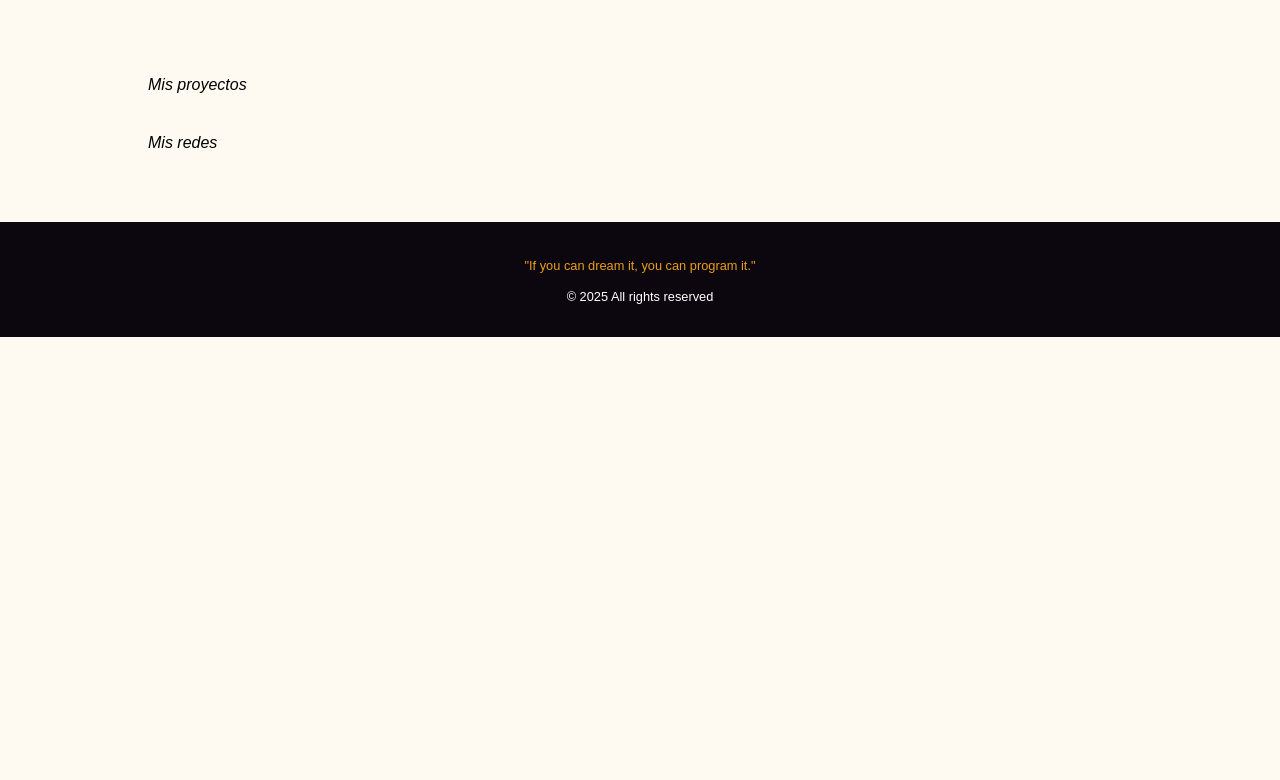
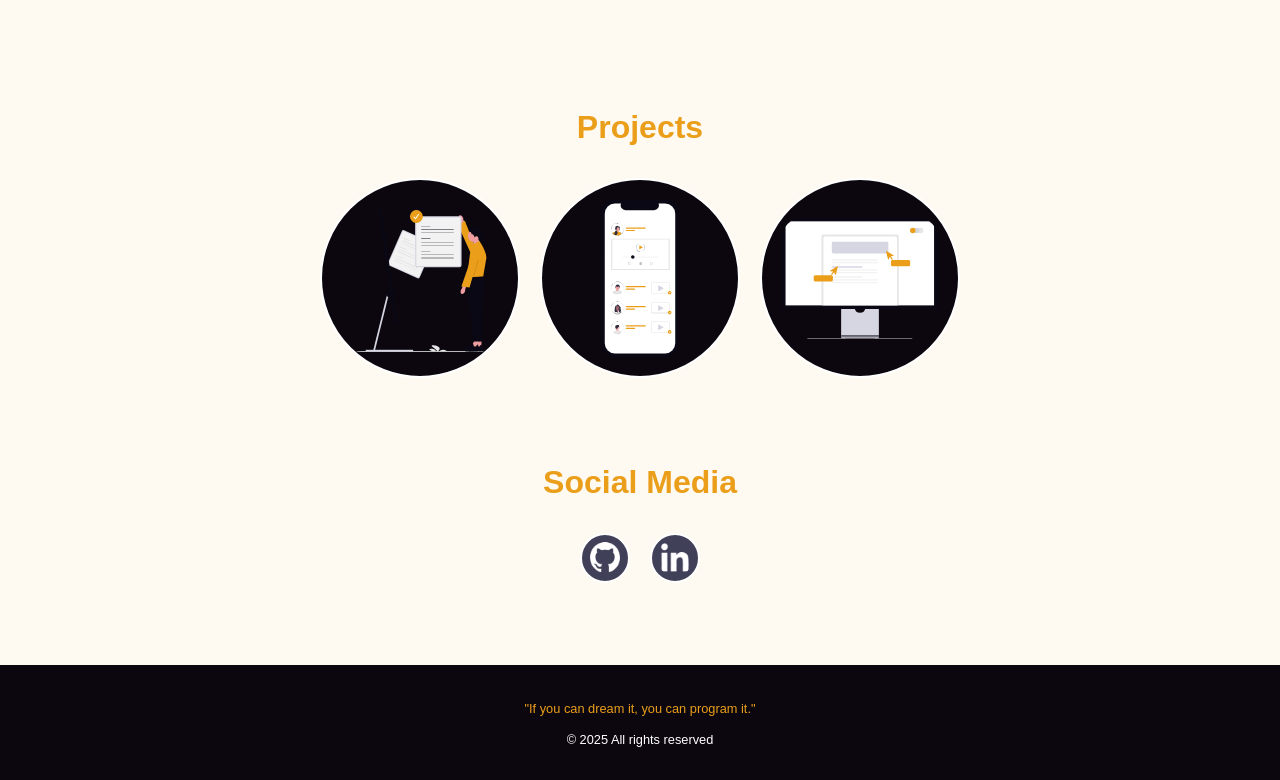
Before and after one commit to BrianSotalin/bee-10.com, a plain HTML site: page index.html in a window 1280 px wide. Shown: the part 1268-2048 px from the top of the page. Before the commit the page ends 1605 px from the top, so only its background shows below. Drawn offline with Linux system fonts and the light colour scheme; a web font is replaced by a local one.

Commit message:
Add more features

```diff
--- a/index.html
+++ b/index.html
@@ -18,13 +18,13 @@
     <!-- Barra de navegación -->
     <nav class="navbar" id="navbar">
         <ul>
-            <li><a href="#">Home</a></li>
+            <li><a href="#home">Home</a></li>
             <li><a href="#about">About me</a></li>
             <li><a href="#projects">Projects</a></li>
             <li><a href="#social-media">Social Media</a></li>
         </ul>
     </nav>
-    <div class="contenedor-spline">
+    <div class="contenedor-spline" id="home">
         <iframe src="https://my.spline.design/claritystream-RksFBNrwICDirumWkDrzkmXM/" allowfullscreen></iframe>
     </div>
 
@@ -57,11 +57,29 @@
     </div>
 
     <div class="container" id="projects">
-        <i>Mis proyectos</i>
+        <h1>Projects</h1>
+        <div class="circle-row">
+            <a href="https://api-turismo.bee-10.com/" target="_blank">
+                <div class="circle" data-type="api"></div>
+                </a>
+
+            <div class="circle" data-type="app"></div>
+            <div class="circle" data-type="web"></div>
+        </div>
     </div>
 
     <div class="container" id="social-media">
-        <i>Mis redes</i>
+        <h1>Social Media</h1>
+        <div class="circle-row">
+            <a href="https://github.com/BrianSotalin" target="_blank">
+                <div class="circle"><img src="images/github-logo-48.png" alt="Github"></div>
+            </a>
+
+            <a href="https://www.linkedin.com/in/daniel-sotalin-5031ba169/" target="_blank">
+                <div class="circle"><img src="images/linkedin-logo-48.png" alt="Linkedin"></div>
+            </a>
+
+        </div>
     </div>
     <a href="#" class="btn-up" id="btnUp" title="Volver arriba">
         <img src="images/up.png" alt="Ver más">
--- a/scripts.js
+++ b/scripts.js
@@ -14,3 +14,47 @@ const btn = document.getElementById('btnUp');
       btn.style.display = 'none';
     }
   };
+ //cargar imagenes dinamicamente dependiendo de su data-type
+  const circles = document.querySelectorAll('#projects .circle');
+
+  circles.forEach(circle => {
+    const type = circle.dataset.type;
+    let imgSrc = '';
+
+    switch(type) {
+      case 'app':
+        imgSrc = 'images/mobile.svg';
+        break;
+      case 'web':
+        imgSrc = 'images/web.svg';
+        break;
+      case 'api':
+        imgSrc = 'images/api-rest.svg';
+        break;
+    }
+
+    const img = document.createElement('img');
+    img.src = imgSrc;
+    img.alt = `Icono ${type}`;
+    circle.appendChild(img);
+  });
+
+  ///actualizar contenedores en la url
+  const sections = document.querySelectorAll('#home, div.container');
+
+  const observer = new IntersectionObserver((entries) => {
+    entries.forEach(entry => {
+      if (entry.isIntersecting) {
+        const id = entry.target.id;
+          history.replaceState(null, null, `#${id}`);
+      }
+    });
+  }, {
+    threshold: 0.4 // Se actualiza cuando el 40% de la sección está visible
+  });
+
+  sections.forEach(section => {
+    if (section.id) {
+      observer.observe(section);
+    }
+  });
--- a/styles.css
+++ b/styles.css
@@ -2,6 +2,7 @@
 :root {
     --color-principal: #0C070F;  /* Azul */
     --color-secundario: #EA9E1A; /* Verde */
+    --color-terciario: #414059;
   }
 
 
@@ -60,13 +61,13 @@
   }
   .scroll-button {
     text-align: center;
-    margin-top: -40px;
+    margin-top: -2.5rem;
     position: relative;
     z-index: 5;
   }
 
   .btn-scroll img {
-    width: 40px; /* tamaño del ícono */
+    width: 2.5rem; /* tamaño del ícono */
     height: auto;
     transition: transform 0.4s ease;
     cursor: pointer;
@@ -129,14 +130,59 @@
     width: 50%;
     height: 50vh;
   }
+  /*PROJECT*/
+  #projects,#social-media {
+    text-align: center;
+    padding: 2rem;
+  }
+
+  .circle-row {
+    display: flex;
+    justify-content: center;
+    gap: 1.25rem; /* espacio entre círculos */
+    margin-top: 2rem;
+    flex-wrap: wrap; /* permite que se ajusten en pantallas pequeñas */
+  }
+  #projects .circle {
+    width: 12.5rem;
+    height: 12.5rem;
+    border-radius: 50%;
+    overflow: hidden;
+    border: 2px solid #fff;
+    background-color: var(--color-principal);
+    display: flex;
+    justify-content: center;
+    align-items: center;
+    cursor: pointer;
+  }
+  #social-media .circle {
+    width: 3.125rem;
+    height: 3.125rem;
+    border-radius: 50%;
+    overflow: hidden;
+    border: 2px solid #fff;
+    background-color: var(--color-terciario);
+    display: flex;
+    justify-content: center;
+    align-items: center;
+  }
+
+  .circle img {
+    max-width: 80%;
+    max-height: 80%;
+    object-fit: contain;
+    cursor: pointer;
+  }
+
+
   /*BOTON UP*/
   .btn-up {
     position: fixed;
-    bottom: 40px;
-    right: 40px;
+    bottom: 2.5rem;
+    right: 2.5rem;
     background-color: var(--color-principal);
     color: white;
-    padding: 7px 10px ;
+    padding: 0.438rem 0.625rem ;
     border-radius: 50%;
     text-decoration: none;
     display: none; /* Oculto por defecto */
@@ -146,7 +192,7 @@
     transition: background-color 0.3s ease, transform 0.3s ease;
   }
   .btn-up img {
-    width: 40px; /* tamaño del ícono */
+    width: 2.5rem; /* tamaño del ícono */
     height: auto;
     transition: transform 0.4s ease;
     cursor: pointer;
@@ -231,6 +277,8 @@
       width: 100%;
       height: 100vh; /* altura de toda la pantalla */
       background-color: black;
+      display: flex;
+      align-items: center;     /*centra verticalmente*/
     }
 
     .contenedor-spline iframe {
@@ -242,9 +290,18 @@
       padding: 0.25rem 0.5rem; /* Ajustar el padding de los enlaces en el navbar */
       font-size: 1rem;
     }
+    .btn-scroll img {
+      width: 2rem; /* tamaño del ícono */
+
+    }
   .btn-up{
     bottom: 1rem;
     right: 1rem;
+    padding: 0.25rem 0.438rem ;
+  }
+
+  .btn-up img {
+    width: 2rem; /* tamaño del ícono */
   }
 
     .footer {
```
Also changed, not shown: images/github-logo-48.png (added), images/linkedin-logo-48.png (added).
